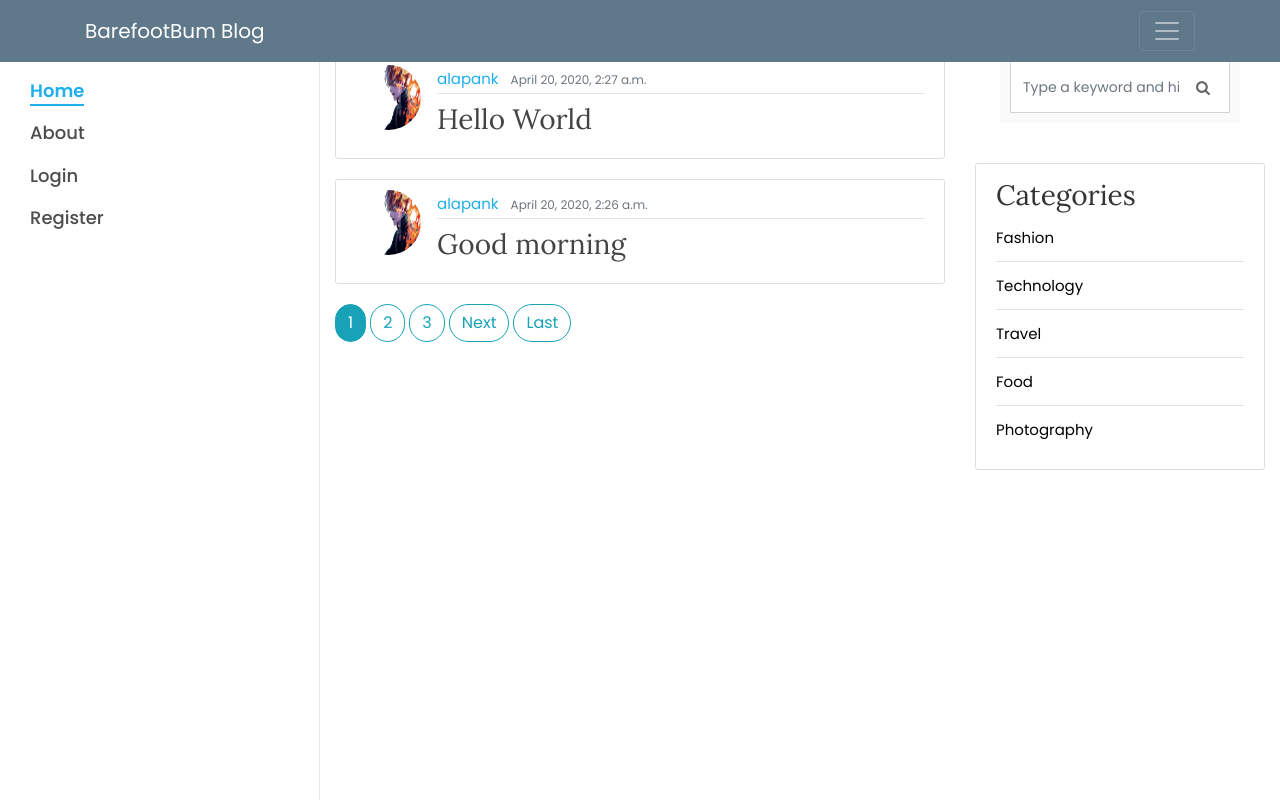
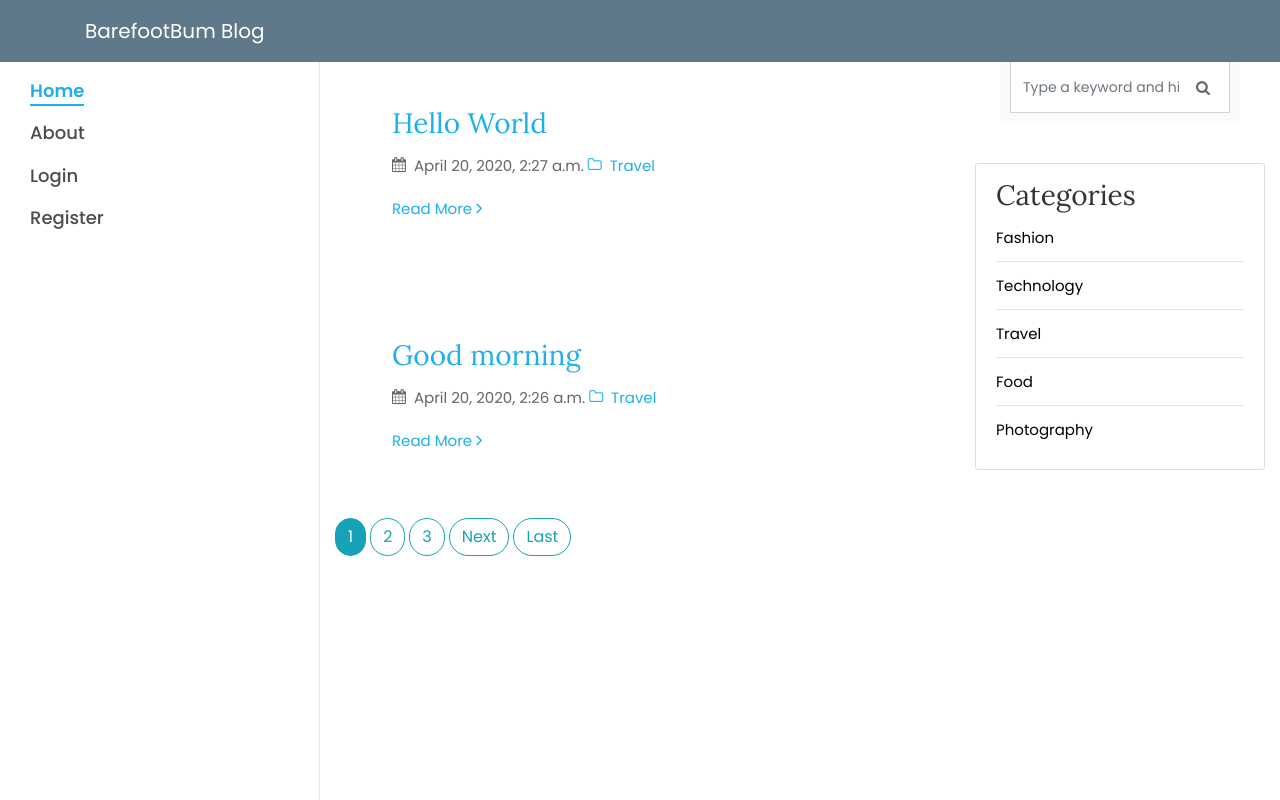
Before and after one commit to alapankar/BarefootBumDjangoBlog, a Django app: page / in a window 1280 px wide. Run offline with Django 3.2, Linux system fonts and the light colour scheme; data comes from the database, SQL or seed files in the repository; some libraries are stand-ins or nearby versions; some web fonts are replaced.

Commit message:
UI updated

```diff
--- a/blog/templates/blog/base.html
+++ b/blog/templates/blog/base.html
@@ -43,9 +43,9 @@
     <nav class="navbar navbar-dark bg-steel fixed-top">
       <div class="container">
         <a class="navbar-brand mr-4" href="/">BarefootBum Blog</a>
-        <button class="navbar-toggler" type="button" data-toggle="collapse" data-target="#navbarToggle" aria-controls="navbarToggle" aria-expanded="false" aria-label="Toggle navigation">
+        <!-- <button class="navbar-toggler" type="button" data-toggle="collapse" data-target="#navbarToggle" aria-controls="navbarToggle" aria-expanded="false" aria-label="Toggle navigation">
           <span class="navbar-toggler-icon"></span>
-        </button>
+        </button> -->
         <!-- <div class="collapse navbar-collapse" id="navbarToggle">
         <div class="navbar-nav mr-auto">
         <a class="nav-item nav-link" href="{% url 'blog-home' %}">Home</a>
@@ -99,6 +99,7 @@
                 <div class="spacer">
                     &nbsp;
                   </div>
+
                 {% if messages %}
                 {% for message in messages %}
                 <div class="alert alert-{{ message.tags }}">
--- a/blog/templates/blog/home.html
+++ b/blog/templates/blog/home.html
@@ -1,7 +1,26 @@
 {% extends "blog/base.html" %}
 {% block content %}
 {% for post in posts %}
-<article class="media content-section">
+
+<div class="row d-flex">
+  <div class="col-xl-8 py-5 px-md-5">
+    <a href="single.html" class="img img-2" style="background-image: url({{ post.author.profile.image.url }});"></a>
+    <div class="text text-2 pl-md-4">
+      <h3 class="mb-2"><a href="{% url 'post-detail' post.id %}">{{ post.title }}</a></h3>
+      <div class="meta-wrap">
+        <p class="meta">
+          <span><i class="icon-calendar mr-2"></i>{{ post.date_posted }}</span>
+          <span><a href="single.html"><i class="icon-folder-o mr-2"></i>Travel</a></span>
+          <!--<span><i class="icon-comment2 mr-2"></i>5 Comment</span>-->
+        </p>
+      </div>
+      <!-- <p class="mb-4">A small river named Duden flows by their place and supplies it with the necessary regelialia.</p> -->
+      <p><a href="{% url 'post-detail' post.id %}" class="btn-custom">Read More <span class="ion-ios-arrow-forward"></span></a></p>
+    </div>
+  </div>
+</div>
+
+<!-- <article class="media content-section">
   <img class="rounded-circle article-img" src="{{ post.author.profile.image.url }}">
   <div class="media-body">
     <div class="article-metadata">
@@ -10,8 +29,8 @@
     </div>
     <h3><a class="article-title" href="{% url 'post-detail' post.id %}">{{ post.title }}</a></h3>
     <!-- <p class="article-content">{{ post.content }}</p> -->
-  </div>
-</article>
+  <!-- </div>
+</article>  -->
 {% endfor %}
 {% if is_paginated %}
 
```
